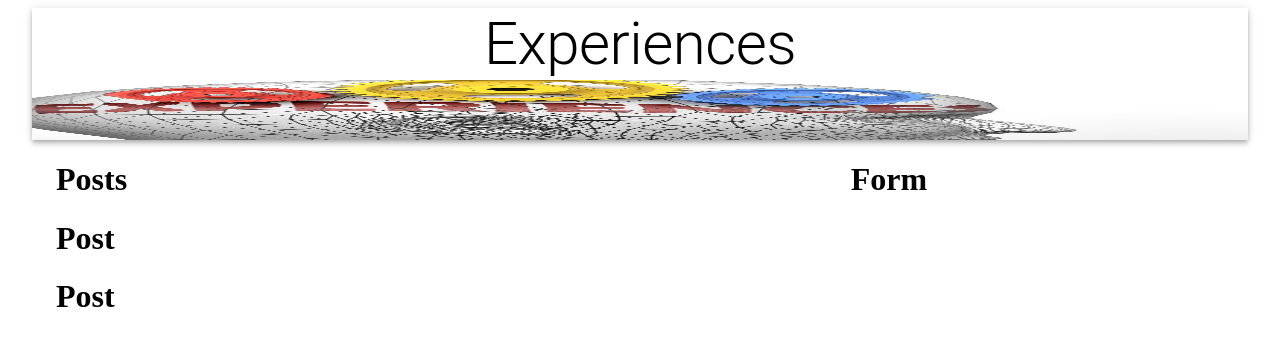
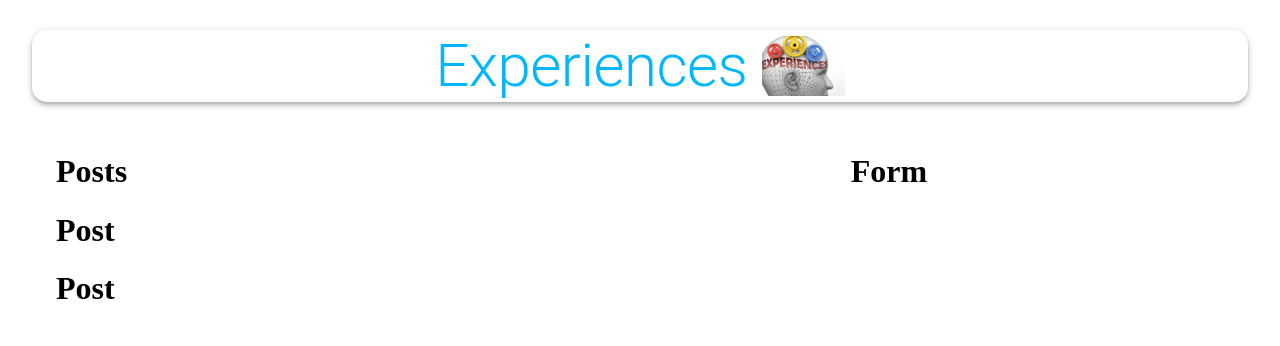
Before and after one commit to HaoLiHaiO/fs-experiences, a React (Create React App) app in the folder client/: page / in a window 1280 px wide. Shown: the top 346 px of the page. Built offline with nearby package versions, Linux system fonts and the light colour scheme.

Commit message:
add styles and refactor for more readability

```diff
--- a/client/src/App.tsx
+++ b/client/src/App.tsx
@@ -4,19 +4,36 @@ import { Container, AppBar, Typography, Grow, Grid } from '@material-ui/core';
 import Posts from './components/Posts/Posts'
 import Form from './components/Form/Form'
 import experiences from './components/images/experiences.jpg'
+import useStyles from './styles'
 
 const App = () => {
+    const classes = useStyles();
+
     return (
         <Container maxWidth="lg">
-            <AppBar position="static" color="inherit">
-                <Typography variant="h2" align="center">
+            <AppBar
+            className={classes.appBar}
+            position="static"
+            color="inherit">
+                <Typography
+                className={classes.heading}
+                variant="h2"
+                align="center">
                     Experiences
                 </Typography>
-                <img src={experiences} alt="experiences" height="60" />
+                <img
+                className={classes.image}
+                src={experiences}
+                alt="experiences"
+                height="60" />
             </AppBar>
             <Grow in>
                 <Container>
-                    <Grid container justify="space-between" alignItems="stretch" spacing={3}>
+                    <Grid
+                    container
+                    justify="space-between"
+                    alignItems="stretch"
+                    spacing={3}>
                         <Grid item xs={12} sm={7}>
                             <Posts />
                         </Grid>
```
